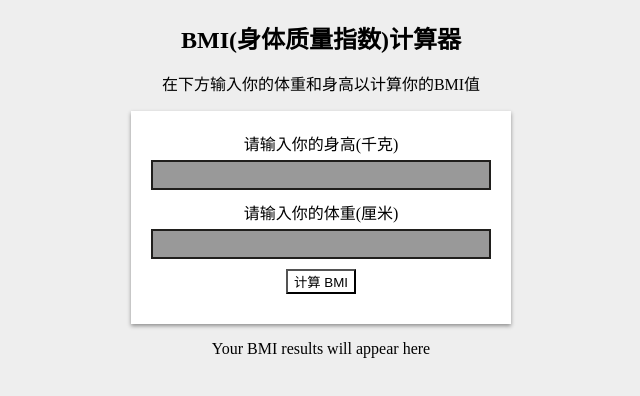
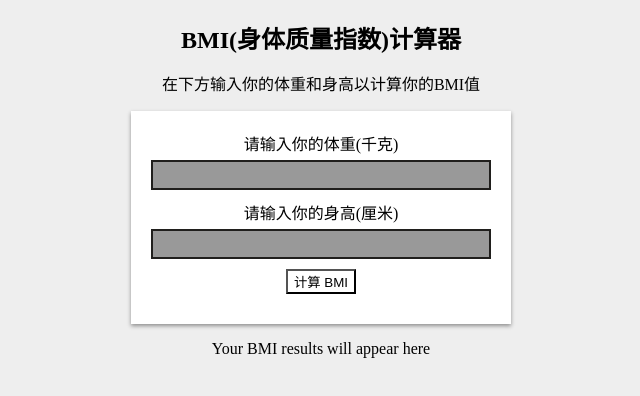
Before and after one commit to astendhal/astendhal.github.io, a plain HTML site: page index.html in a window 1280 px wide. Shown: the full height of the page, 319-959 px from the left. Drawn offline with Linux system fonts and the light colour scheme.

Commit message:
index.html

```diff
--- a/index.html
+++ b/index.html
@@ -14,11 +14,11 @@
 
     			<form>
     				<div id="weightInput">
-    					<p>请输入你的身高(千克)</p>
+    					<p>请输入你的体重(千克)</p>
     		     		<input id="weight" type="number" pattern="[0-9]*" name="a" />
     				</div>
     				<div id="heightInput">
-    					<p>请输入你的体重(厘米)</p>
+    					<p>请输入你的身高(厘米)</p>
 	    				 <input id="height" type="number" pattern="[0-9]*" name="b"/>
     				</div>
     		     <button type="button" class="btn" onclick="calculate()">计算 BMI</button>
```
